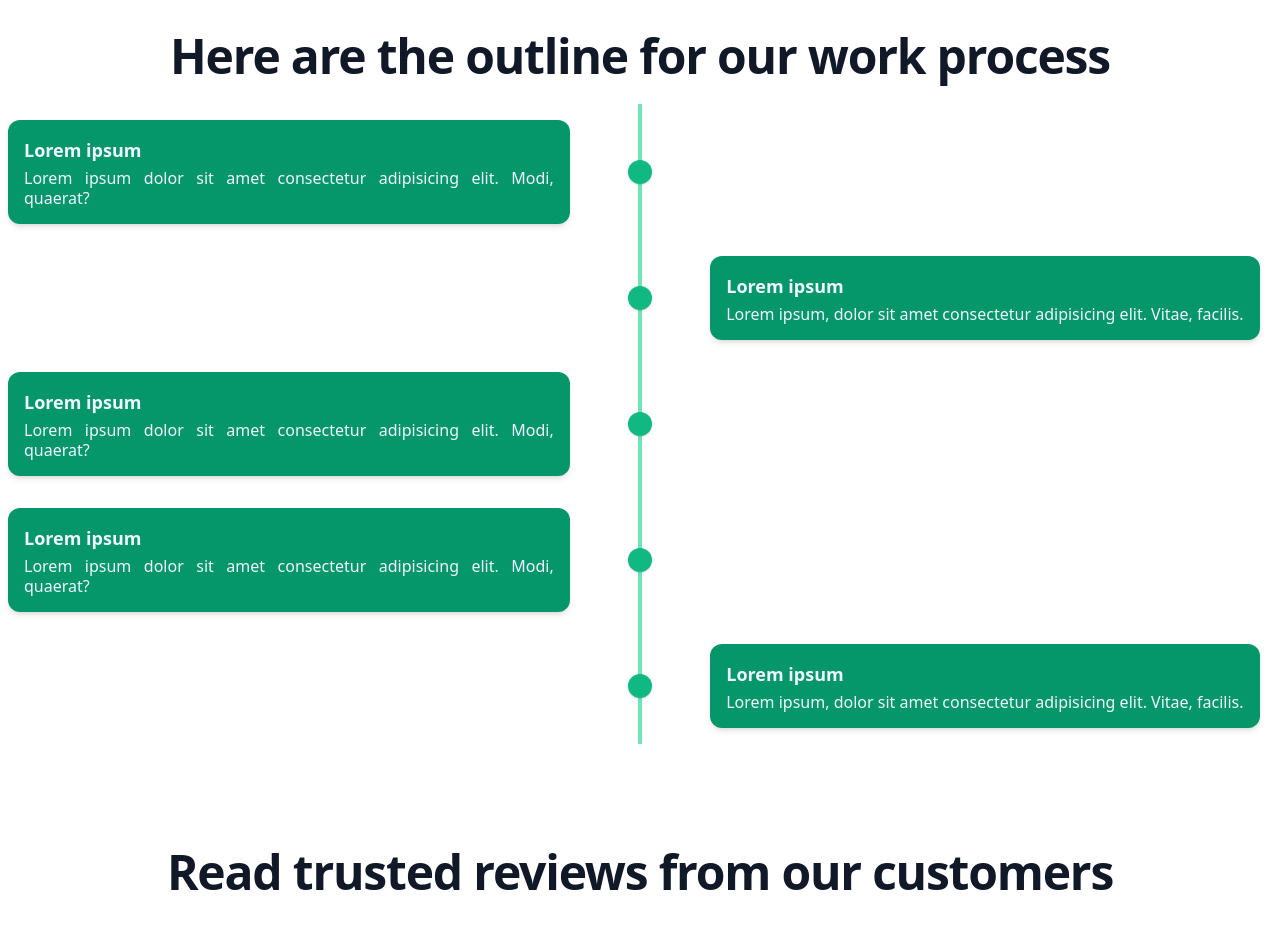
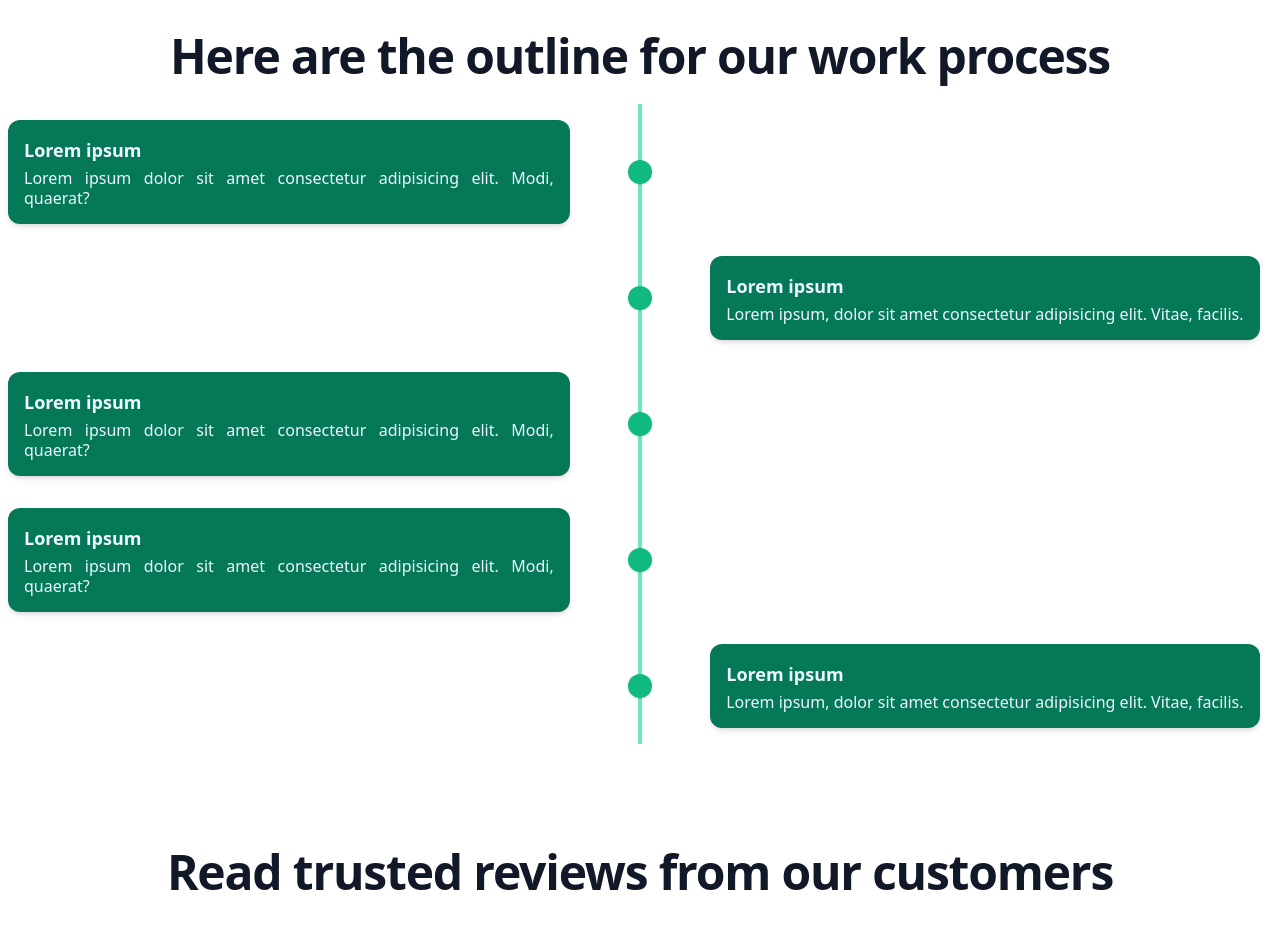
Before and after one commit to M-o-ha-med/WEBFUNNEL, a React (Vite) app: page / in a window 1280 px wide. Shown: the part 880-1805 px from the top of the page. Built offline with nearby package versions, Linux system fonts and the light colour scheme.

Commit message:
Update Timeline.tsx
Change the color of card to emerald-700

```diff
--- a/src/components/Timeline.tsx
+++ b/src/components/Timeline.tsx
@@ -11,7 +11,7 @@ export default function Timeline() {
         <div className="flex flex-col md:grid grid-cols-9 mx-auto p-2 text-blue-50">
           {/* Left */}
           <div className="flex flex-row-reverse md:contents">
-            <div className="bg-emerald-600 col-start-1 col-end-5 p-4 rounded-xl my-4 ml-auto shadow-md">
+            <div className="bg-emerald-700 col-start-1 col-end-5 p-4 rounded-xl my-4 ml-auto shadow-md">
               <h3 className="font-semibold text-lg mb-1">Lorem ipsum</h3>
               <p className="leading-tight text-justify">
                 Lorem ipsum dolor sit amet consectetur adipisicing elit. Modi, quaerat?
@@ -32,7 +32,7 @@ export default function Timeline() {
               </div>
               <div className="w-6 h-6 absolute top-1/2 -mt-3 rounded-full bg-emerald-500 shadow"></div>
             </div>
-            <div className="bg-emerald-600 col-start-6 col-end-10 p-4 rounded-xl my-4 mr-auto shadow-md">
+            <div className="bg-emerald-700 col-start-6 col-end-10 p-4 rounded-xl my-4 mr-auto shadow-md">
               <h3 className="font-semibold text-lg mb-1">Lorem ipsum</h3>
               <p className="leading-tight text-justify">
                 Lorem ipsum, dolor sit amet consectetur adipisicing elit. Vitae, facilis.
@@ -41,7 +41,7 @@ export default function Timeline() {
           </div>
           {/* Left */}
           <div className="flex flex-row-reverse md:contents">
-            <div className="bg-emerald-600 col-start-1 col-end-5 p-4 rounded-xl my-4 ml-auto shadow-md">
+            <div className="bg-emerald-700 col-start-1 col-end-5 p-4 rounded-xl my-4 ml-auto shadow-md">
               <h3 className="font-semibold text-lg mb-1">Lorem ipsum</h3>
               <p className="leading-tight text-justify">
                 Lorem ipsum dolor sit amet consectetur adipisicing elit. Modi, quaerat?
@@ -56,7 +56,7 @@ export default function Timeline() {
           </div>
           {/* Left */}
           <div className="flex flex-row-reverse md:contents">
-            <div className="bg-emerald-600 col-start-1 col-end-5 p-4 rounded-xl my-4 ml-auto shadow-md">
+            <div className="bg-emerald-700 col-start-1 col-end-5 p-4 rounded-xl my-4 ml-auto shadow-md">
               <h3 className="font-semibold text-lg mb-1">Lorem ipsum</h3>
               <p className="leading-tight text-justify">
                 Lorem ipsum dolor sit amet consectetur adipisicing elit. Modi, quaerat?
@@ -77,7 +77,7 @@ export default function Timeline() {
               </div>
               <div className="w-6 h-6 absolute top-1/2 -mt-3 rounded-full bg-emerald-500 shadow"></div>
             </div>
-            <div className="bg-emerald-600 col-start-6 col-end-10 p-4 rounded-xl my-4 mr-auto shadow-md">
+            <div className="bg-emerald-700 col-start-6 col-end-10 p-4 rounded-xl my-4 mr-auto shadow-md">
               <h3 className="font-semibold text-lg mb-1">Lorem ipsum</h3>
               <p className="leading-tight text-justify">
                 Lorem ipsum, dolor sit amet consectetur adipisicing elit. Vitae, facilis.
```
